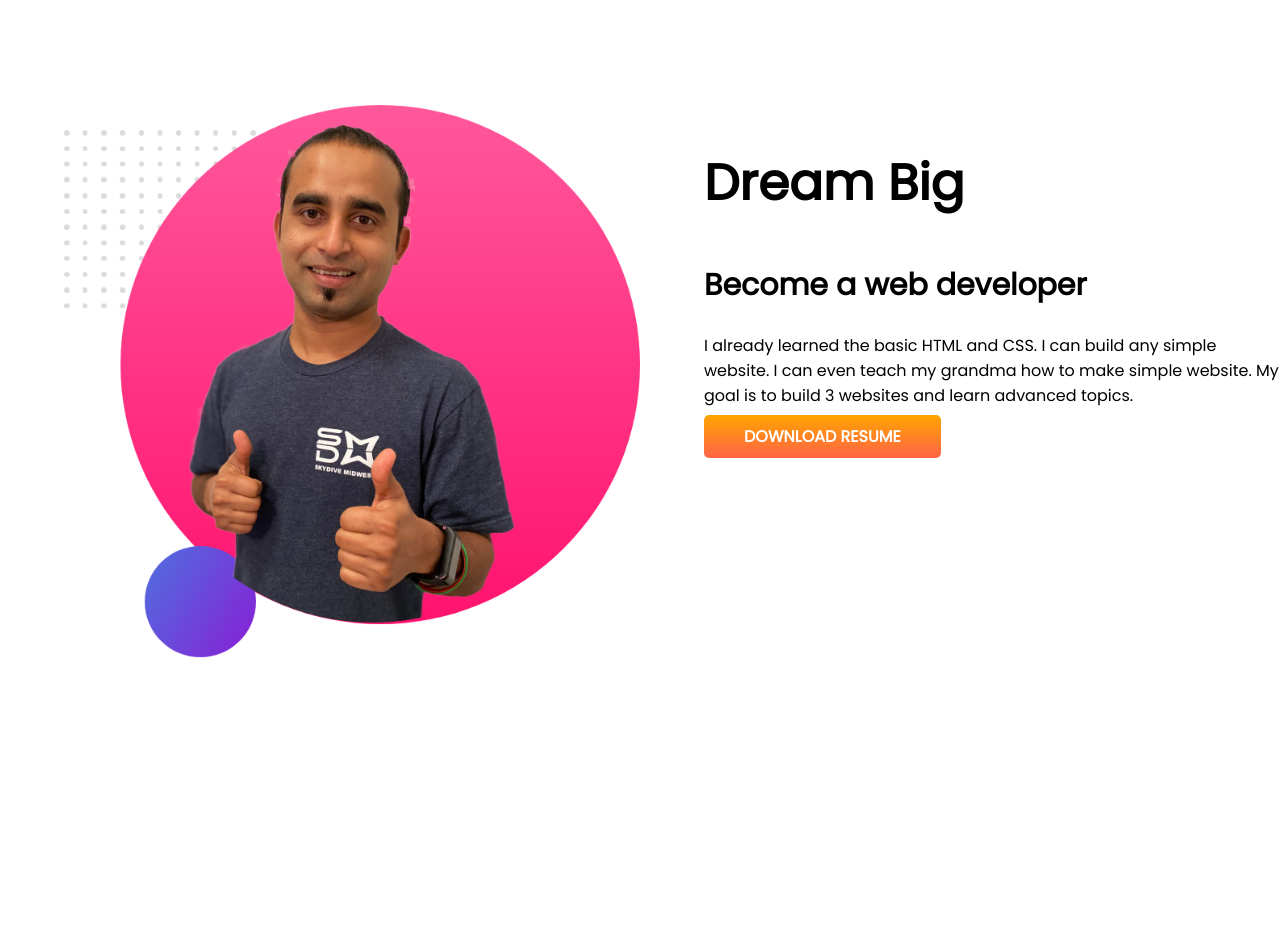
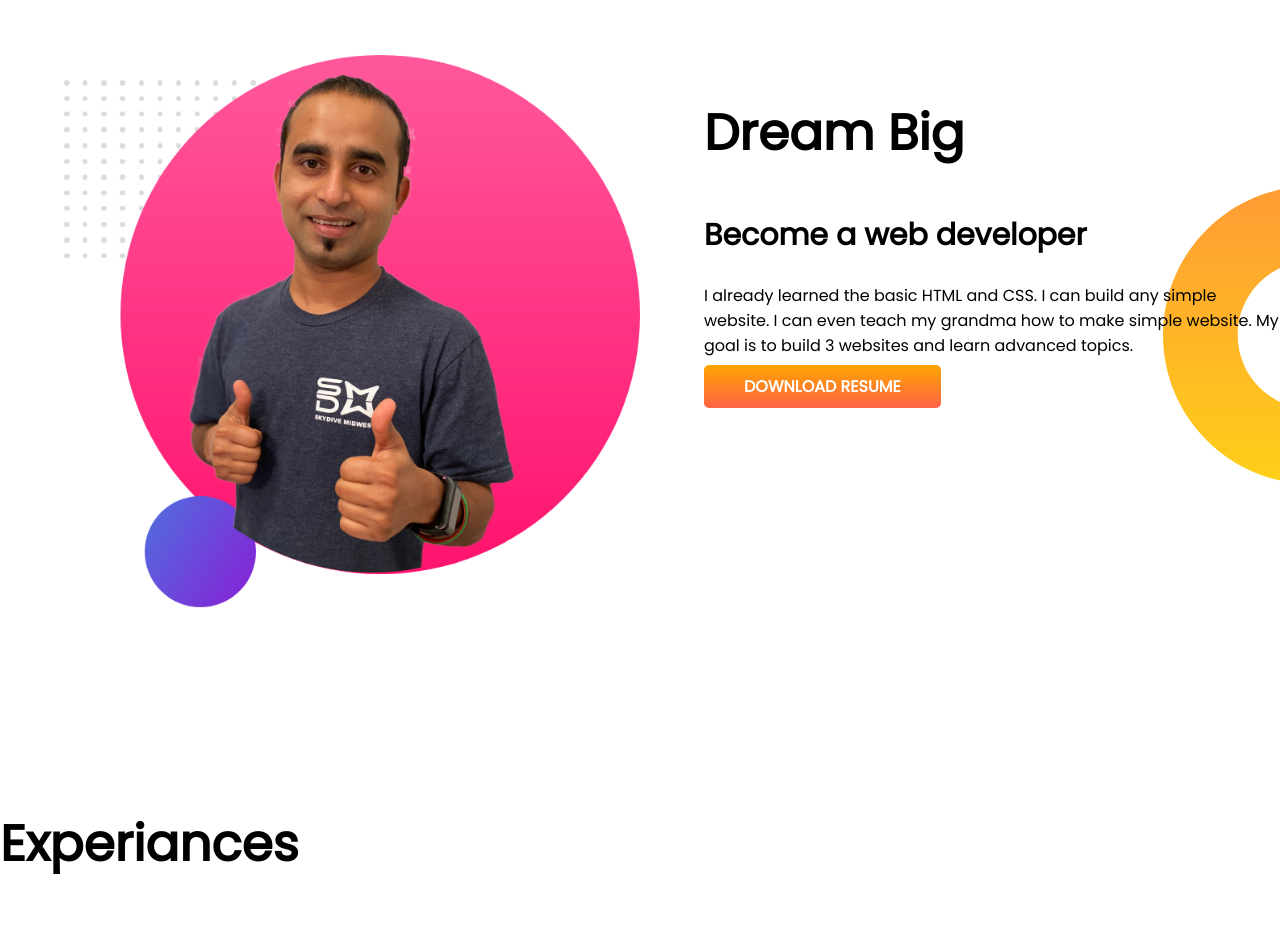
Before and after one commit to Abusayem99133/Developer-pro, a plain HTML site: page index.html in a window 1280 px wide. Shown: the part 674-1600 px from the top of the page. Before the commit the page ends 1339 px from the top, so only its background shows below. Drawn offline with Linux system fonts and the light colour scheme.

Commit message:
dream big added

```diff
--- a/index.css
+++ b/index.css
@@ -13,7 +13,8 @@ h2 {
 
 section {
     display: flex;
-    margin-top: 100px;
+
+    margin-bottom: 150px;
 }
 
 
@@ -46,3 +47,9 @@ section {
     font-weight: 700;
     border-radius: 5px;
 }
+
+.dream-big {
+    background-image: url(images/dream-bg.png);
+    background-repeat: no-repeat;
+    background-position: right;
+}
--- a/index.html
+++ b/index.html
@@ -32,7 +32,7 @@
         </div>
 
     </section>
-    <section class="flexible-aria">
+    <section class="dream-big">
         <div class="half-width">
             <img src="images/jhankar2.png" alt="">
 
@@ -47,6 +47,15 @@
 
         </div>
     </section>
+    <section>
+        <h1>Experiances</h1>
+        <div>
+
+        </div>
+        <div>
+
+        </div>
+    </section>
 </body>
 
 </html>
```
